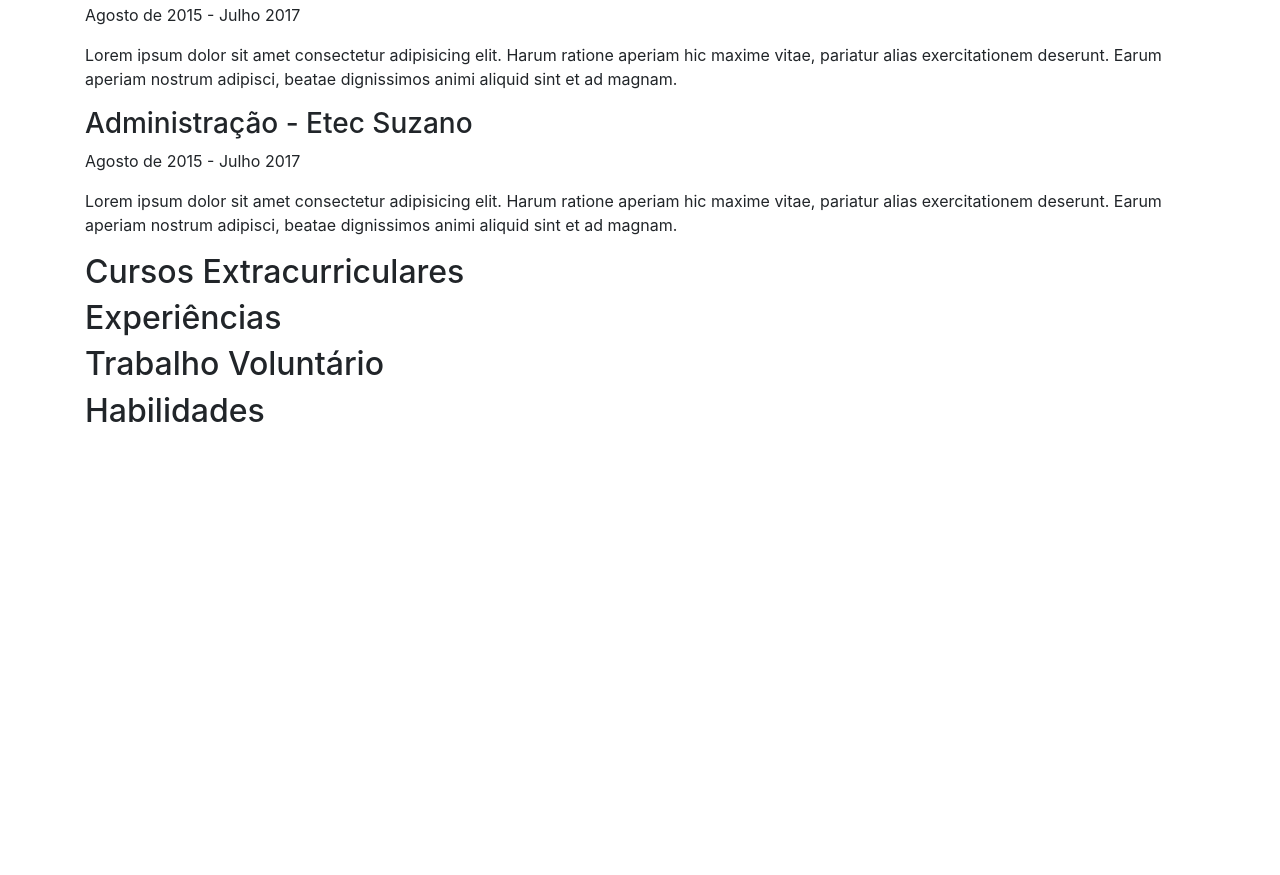
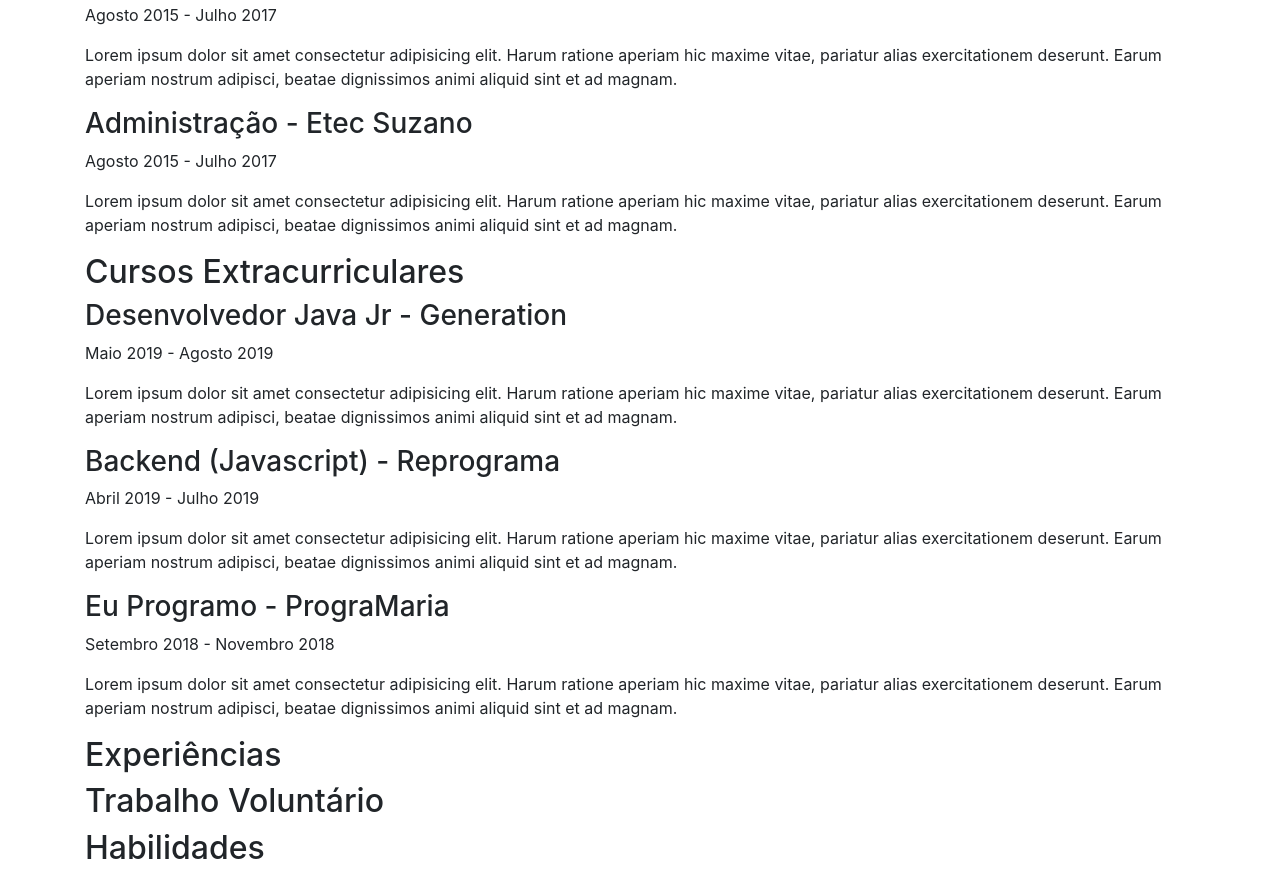
Before and after one commit to lorenyielpo/cv-loreny, a plain HTML site: page index.html in a window 1280 px wide. Shown: the part 261-1136 px from the top of the page. Before the commit the page ends 800 px from the top, so only its background shows below. Drawn offline with nearby package versions, Linux system fonts and the light colour scheme.

Commit message:
Adição dos cursos

```diff
--- a/index.html
+++ b/index.html
@@ -47,14 +47,14 @@
             <h2>Formação Acadêmica</h2>
             <div>
                 <h3>Design de Moda - Faculdade Carlos Drummond de Andrade</h3>
-                <p>Agosto de 2015 - Julho 2017</p>
+                <p>Agosto 2015 - Julho 2017</p>
                 <p>Lorem ipsum dolor sit amet consectetur adipisicing elit. Harum ratione aperiam hic maxime vitae, pariatur
                     alias exercitationem deserunt. Earum aperiam nostrum adipisci, beatae dignissimos animi aliquid sint
                     et ad magnam.</p>
             </div>
             <div>
                 <h3>Administração - Etec Suzano</h3>
-                <p>Agosto de 2015 - Julho 2017</p>
+                <p>Agosto 2015 - Julho 2017</p>
                 <p>Lorem ipsum dolor sit amet consectetur adipisicing elit. Harum ratione aperiam hic maxime vitae, pariatur
                     alias exercitationem deserunt. Earum aperiam nostrum adipisci, beatae dignissimos animi aliquid sint
                     et ad magnam.</p>
@@ -62,6 +62,27 @@
         </section>
         <section>
             <h2>Cursos Extracurriculares</h2>
+            <div>
+                <h3>Desenvolvedor Java Jr - Generation</h3>
+                <p>Maio 2019 - Agosto 2019</p>
+                <p>Lorem ipsum dolor sit amet consectetur adipisicing elit. Harum ratione aperiam hic maxime vitae, pariatur
+                    alias exercitationem deserunt. Earum aperiam nostrum adipisci, beatae dignissimos animi aliquid sint
+                    et ad magnam.</p>
+            </div>
+            <div>
+                <h3>Backend (Javascript) - Reprograma</h3>
+                <p>Abril 2019 - Julho 2019</p>
+                <p>Lorem ipsum dolor sit amet consectetur adipisicing elit. Harum ratione aperiam hic maxime vitae, pariatur
+                    alias exercitationem deserunt. Earum aperiam nostrum adipisci, beatae dignissimos animi aliquid sint
+                    et ad magnam.</p>
+            </div>
+            <div>
+                <h3>Eu Programo - PrograMaria</h3>
+                <p>Setembro 2018 - Novembro 2018</p>
+                <p>Lorem ipsum dolor sit amet consectetur adipisicing elit. Harum ratione aperiam hic maxime vitae, pariatur
+                    alias exercitationem deserunt. Earum aperiam nostrum adipisci, beatae dignissimos animi aliquid sint
+                    et ad magnam.</p>
+            </div>
         </section>
         <section>
             <h2>Experiências</h2>
```
